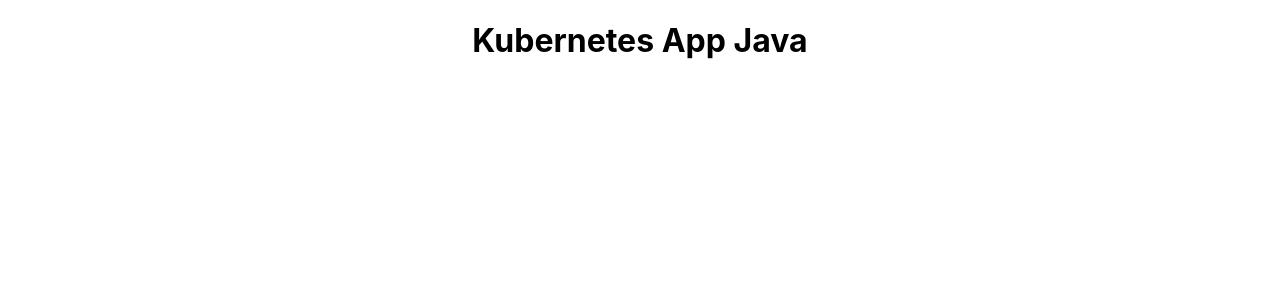
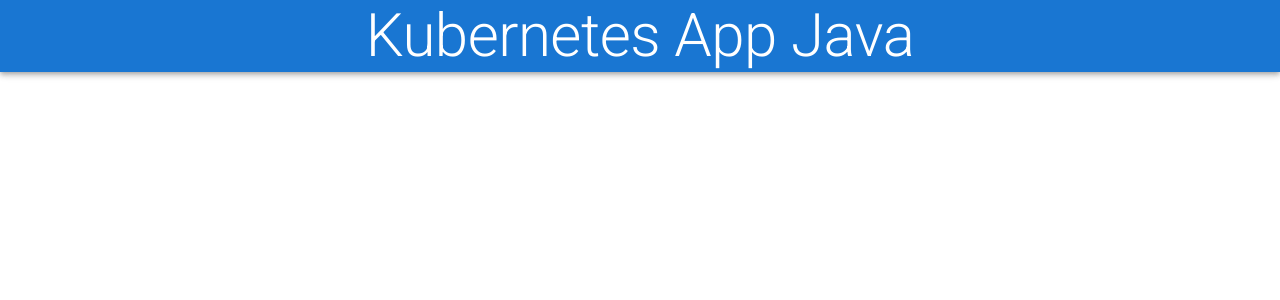
Before and after one commit to workgiter/kube-app, a React (Create React App) app in the folder client-kube/: page / in a window 1280 px wide. Shown: the top 300 px of the page. Built offline with nearby package versions, Linux system fonts and the light colour scheme.

Commit message:
Header Bar With App Name

```diff
--- a/client-kube/package.json
+++ b/client-kube/package.json
@@ -3,6 +3,9 @@
   "version": "0.1.0",
   "private": true,
   "dependencies": {
+    "@emotion/react": "^11.10.5",
+    "@emotion/styled": "^11.10.5",
+    "@mui/material": "^5.11.3",
     "@testing-library/jest-dom": "^5.16.5",
     "@testing-library/react": "^13.4.0",
     "@testing-library/user-event": "^13.5.0",
--- a/client-kube/public/index.html
+++ b/client-kube/public/index.html
@@ -24,6 +24,7 @@
       work correctly both with client-side routing and a non-root public URL.
       Learn how to configure a non-root public URL by running `npm run build`.
     -->
+    <link rel="stylesheet" href="https://fonts.googleapis.com/css?family=Roboto:300,400,500" />
     <title>React App</title>
   </head>
   <body>
--- a/client-kube/src/App.js
+++ b/client-kube/src/App.js
@@ -1,10 +1,19 @@
 
+import AppBar from '@mui/material/AppBar';
+import Box from '@mui/material/Box';
+import Typography from '@mui/material/Typography';
 import './App.css';
 
 function App() {
   return (
     <div className="App">
-      <h1>Kubernetes App Java</h1>
+      <Box sx={{ flexGrow: 1 }}>
+      <AppBar position="static">
+          <Typography variant="h2" component="div" sx={{ flexGrow: 1 }}>
+            Kubernetes App Java
+          </Typography>
+      </AppBar>
+      </Box>
     </div>
   );
 }
```
Also changed, not shown: 1 other file (tests, documents, lock files or other folders).
